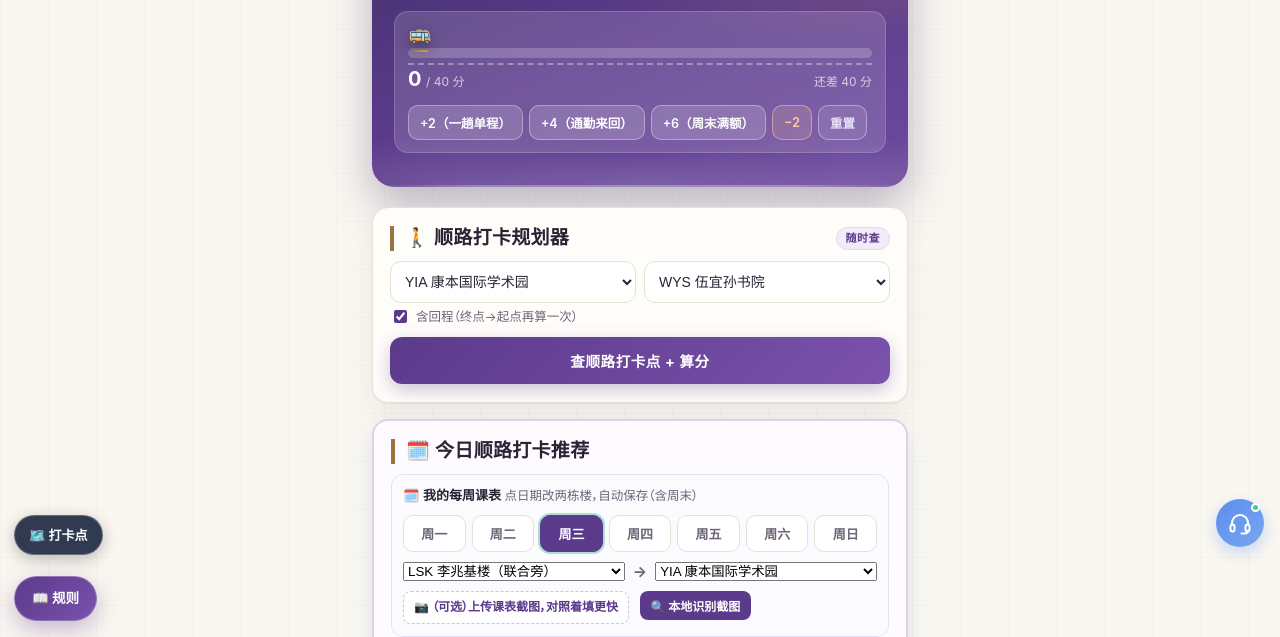
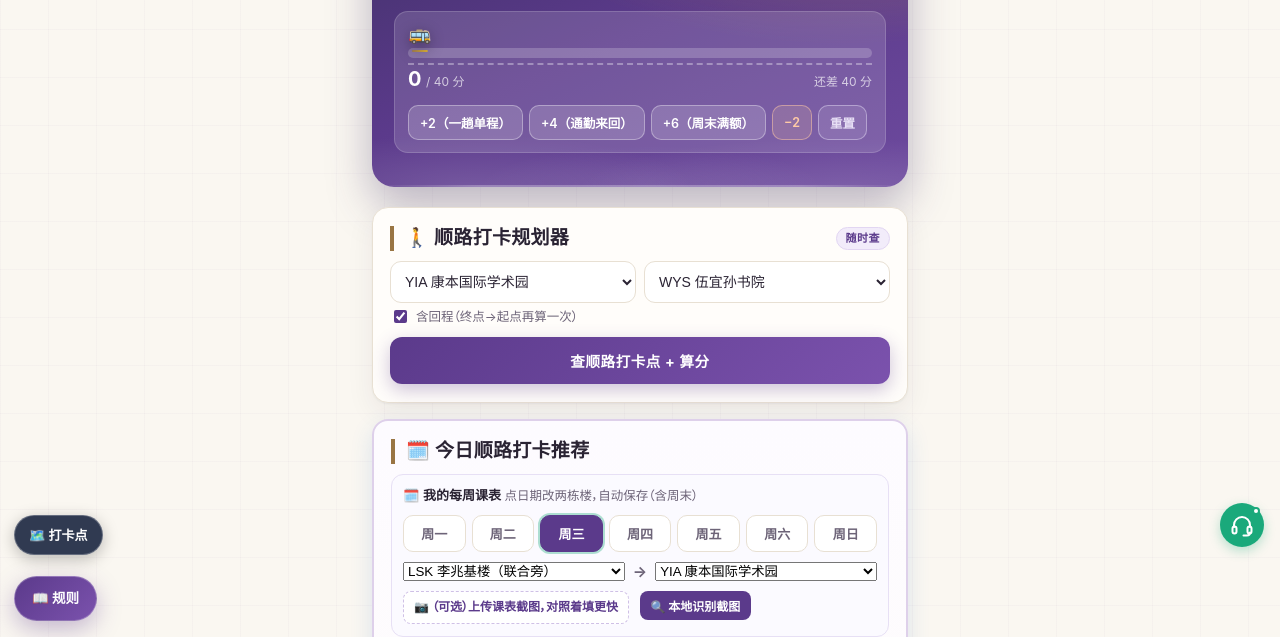
Before and after one commit to Frankie71-go/cuhk-walk-for-green, a plain HTML site: page index.html in a window 1280 px wide. Shown: the part 163-800 px from the top of the page. Drawn offline with Linux system fonts and the light colour scheme.

Commit message:
客服悬浮按钮改为页面内绿色(--ok)，更克制不抢眼

```diff
--- a/index.html
+++ b/index.html
@@ -155,10 +155,10 @@
   .mapfab{position:fixed;left:14px;bottom:82px;z-index:999;background:rgba(31,42,68,.92);color:#fff;border:1px solid rgba(255,255,255,.25);
     border-radius:22px;padding:9px 14px;font-weight:600;cursor:pointer;box-shadow:0 4px 16px rgba(0,0,0,.25);font-size:13px;-webkit-backdrop-filter:blur(4px);backdrop-filter:blur(4px)}
   .mapfab:hover{filter:brightness(1.1)}
-  .contactfab{position:fixed;right:16px;bottom:90px;z-index:999;width:48px;height:48px;border-radius:50%;display:flex;align-items:center;justify-content:center;cursor:pointer;background:linear-gradient(135deg,#5b8def,#7aa7f0);color:#fff;border:none;box-shadow:0 6px 16px rgba(91,141,239,.32);transition:transform .2s,box-shadow .2s;-webkit-backdrop-filter:blur(4px);backdrop-filter:blur(4px);animation:cfin .4s ease both}
-  .contactfab:hover{transform:scale(1.06);box-shadow:0 8px 20px rgba(91,141,239,.42)}
+  .contactfab{position:fixed;right:16px;bottom:90px;z-index:999;width:44px;height:44px;border-radius:50%;display:flex;align-items:center;justify-content:center;cursor:pointer;background:#1aa97b;color:#fff;border:none;box-shadow:0 4px 12px rgba(26,169,123,.3);transition:transform .2s,box-shadow .2s;-webkit-backdrop-filter:blur(4px);backdrop-filter:blur(4px);animation:cfin .4s ease both}
+  .contactfab:hover{transform:scale(1.05);box-shadow:0 6px 16px rgba(26,169,123,.4)}
   .contactfab svg{width:24px;height:24px;display:block}
-  .contactfab .cf-dot{position:absolute;top:4px;right:4px;width:9px;height:9px;border-radius:50%;background:#37d67a;border:2px solid #fff}
+  .contactfab .cf-dot{position:absolute;top:4px;right:4px;width:8px;height:8px;border-radius:50%;background:#fff;border:2px solid #1aa97b}
   @keyframes cfin{from{opacity:0;transform:translateY(8px) scale(.9)}to{opacity:1}}
   .modal{position:fixed;inset:0;background:rgba(20,28,48,.55);display:none;z-index:1000;align-items:flex-end;justify-content:center}
   .modal.show{display:flex}
@@ -457,8 +457,8 @@ body{
 }
 .rulesfab:hover{transform:translateY(-2px)}
 .contactfab{
-  background:linear-gradient(135deg,#5b8def,#7aa7f0);
-  box-shadow:0 6px 16px rgba(91,141,239,.32);
+  background:#1aa97b;
+  box-shadow:0 4px 12px rgba(26,169,123,.3);
 }
 .contactfab:hover{transform:scale(1.06)}
 /* 联系留言表单 */
```
Also changed, not shown: spots.html (+5 -5 lines).
